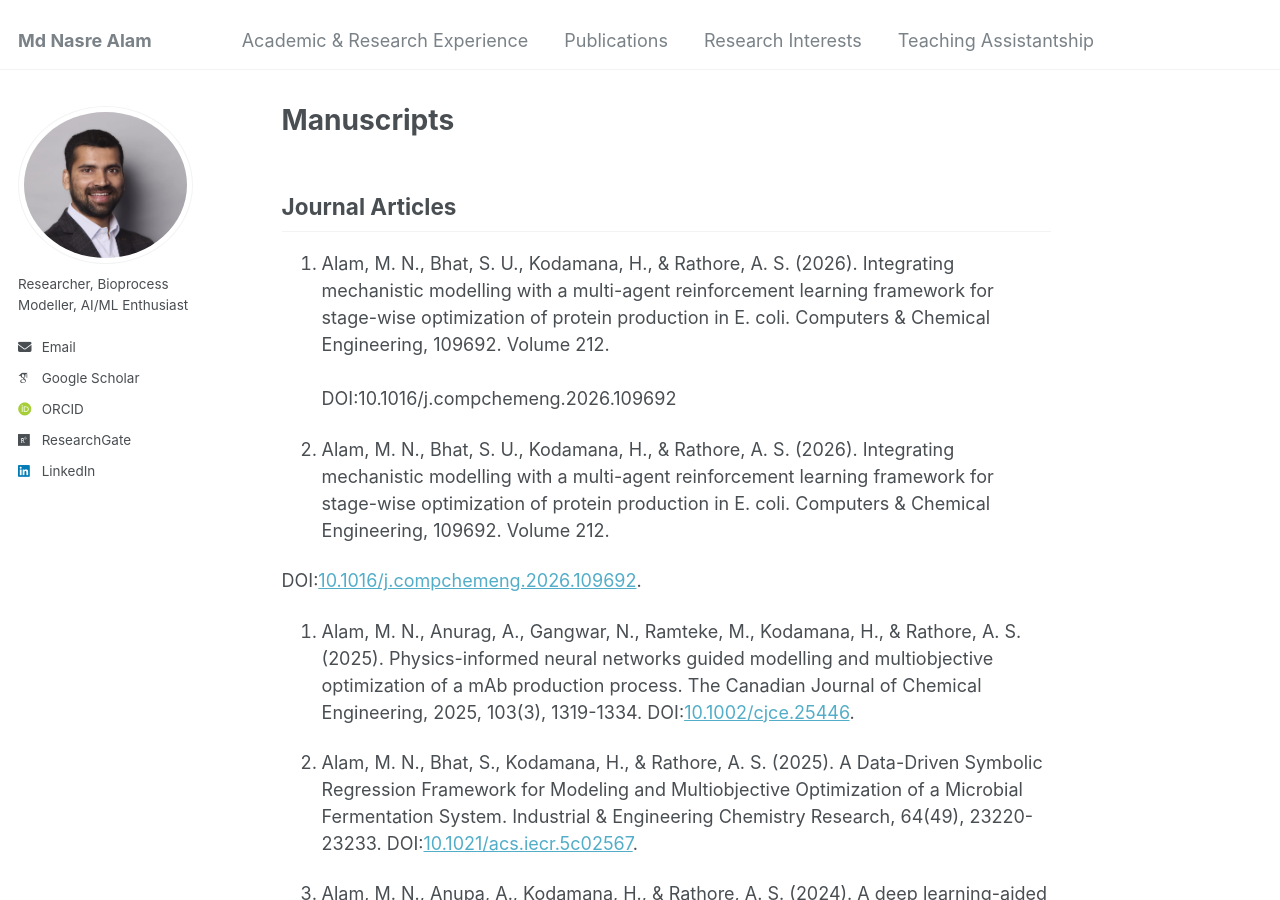
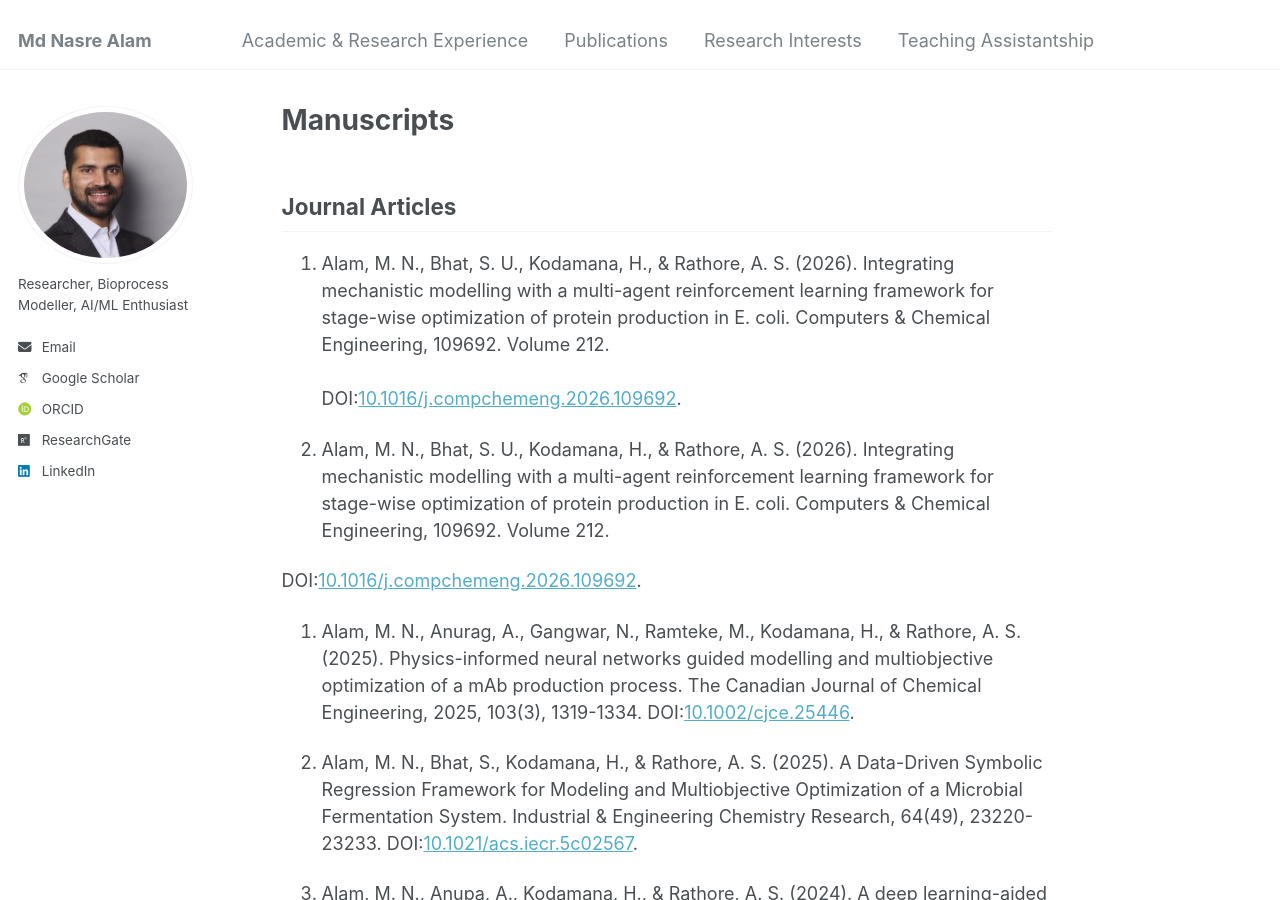
Before and after one commit to mdnasreiit/mdnasreiit.github.io, a Jekyll site: the page built from _pages/markdown.md, in a window 1280 px wide and 900 px high. Built offline with Jekyll 4.4.1, drawn with Linux system fonts in a browser that asks for light colours; some web fonts are replaced.

```diff
--- a/_pages/markdown.md
+++ b/_pages/markdown.md
@@ -10,8 +10,7 @@ redirect_from:
 
 ## Journal Articles
 
-1. Alam, M. N., Bhat, S. U., Kodamana, H., & Rathore, A. S. (2026). Integrating mechanistic modelling with a multi-agent reinforcement learning framework for stage-wise optimization of protein production in E. coli. Computers & Chemical Engineering, 109692. Volume 212.<br><br>
-DOI:10.1016/j.compchemeng.2026.109692
+1. Alam, M. N., Bhat, S. U., Kodamana, H., & Rathore, A. S. (2026). Integrating mechanistic modelling with a multi-agent reinforcement learning framework for stage-wise optimization of protein production in E. coli. Computers & Chemical Engineering, 109692. Volume 212.<br><br> DOI:[10.1016/j.compchemeng.2026.109692](https://doi.org/10.1016/j.compchemeng.2026.109692).<br>
 
 
 2. Alam, M. N., Bhat, S. U., Kodamana, H., & Rathore, A. S. (2026). Integrating mechanistic modelling with a multi-agent reinforcement learning framework for stage-wise optimization of protein production in E. coli. Computers & Chemical Engineering, 109692. Volume 212.
```
